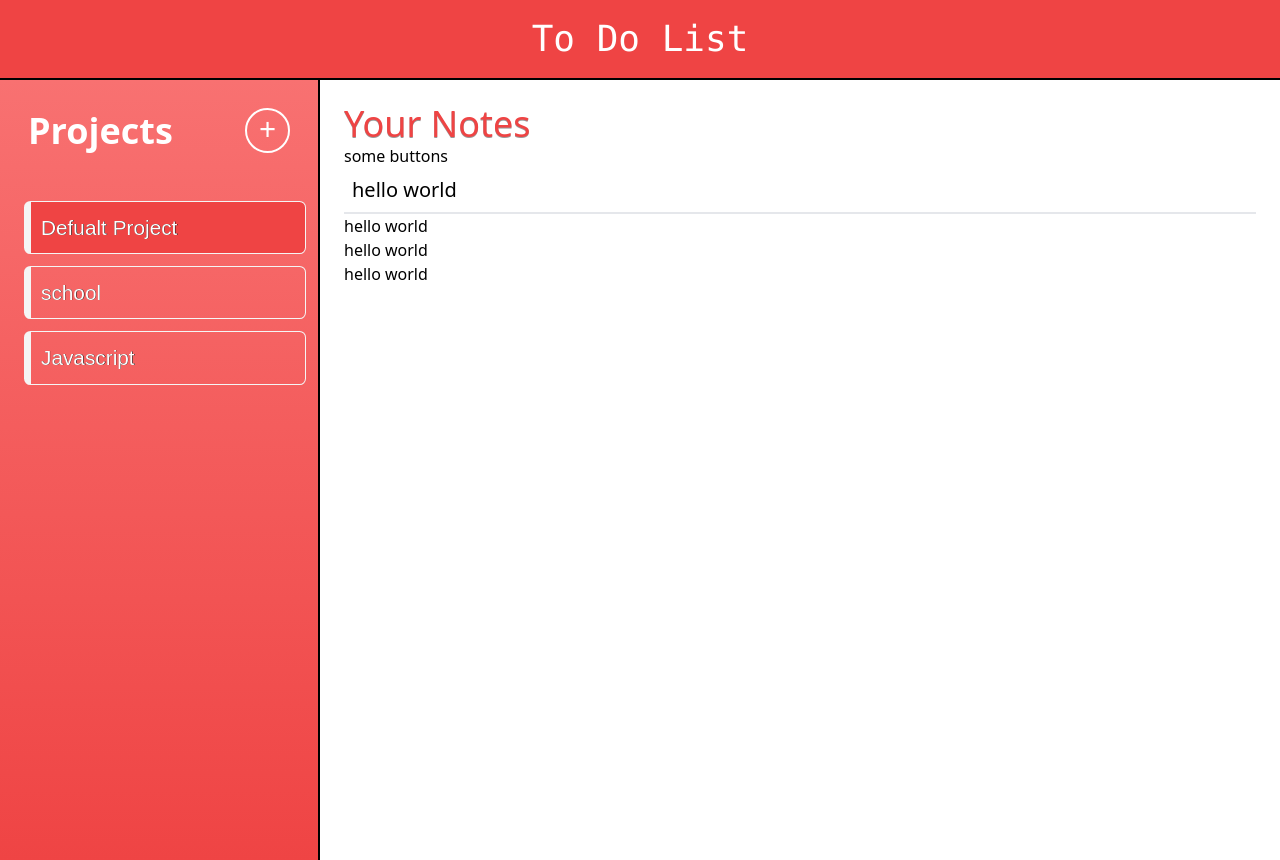
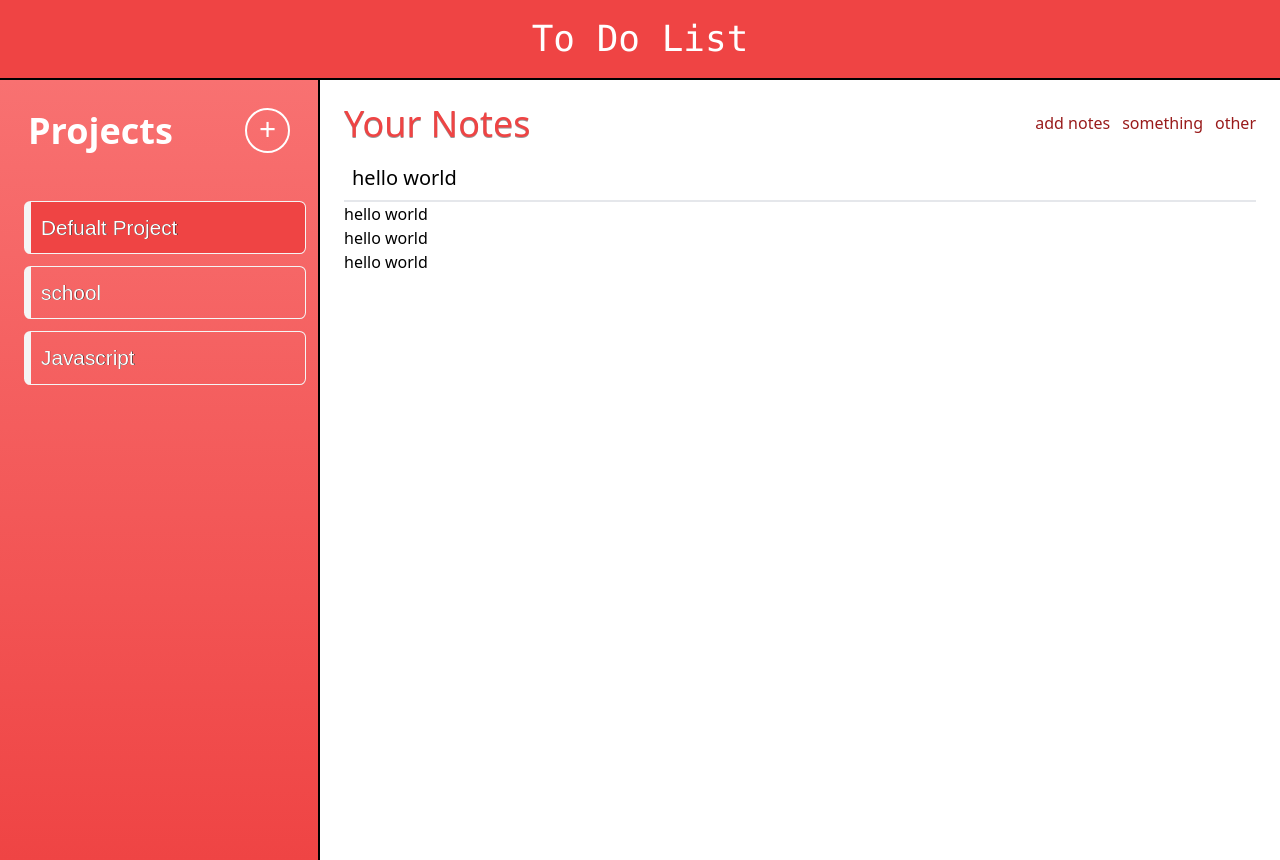
Before and after one commit to Mokhtar25/ToDoList, a website built with webpack: page src/index.html in a window 1280 px wide. Built offline with nearby package versions, Linux system fonts and the light colour scheme.

Commit message:
adding title transtion

```diff
--- a/src/index.html
+++ b/src/index.html
@@ -45,17 +45,24 @@
             </div>
 
         </sidebar>
-        <main class="bg-white col-span-3 p-6">
-            <div>
+        <main class="bg-white col-span-3 p-6 flex flex-col gap-3">
+           <div class="flex justify-between items-center">
                 <h1 class="text-red-500 text-4xl  [text-shadow:_0_1px_0_rgb(0_0_0_/_40%)] ">Your Notes</h1>
-                <ul>
-                    some buttons
+                <ul class="flex gap-3 group">
+                    <li class=" link cursor-pointer text-red-800 inline-block hover:text-red-500 h-fit active:text-white
+                        after:scale-0 after:block after:border-b-2 after:border-red-200 after:transition-transform after:ease-in-out after:duration-500 after:origin-[100%_50%] hover:after:scale-100">add notes</li>
+
+                    <li class=" link cursor-pointer text-red-800 inline-block hover:text-red-500 h-fit active:text-white
+                        after:scale-0 after:block after:border-b-2 after:border-red-200 after:transition-transform after:ease-in-out after:duration-500 after:origin-[100%_50%] hover:after:scale-100">something</li>
+
+                    <li class=" link cursor-pointer text-red-800 inline-block hover:text-red-500 h-fit active:text-white
+                        after:scale-0 after:block after:border-b-2 after:border-red-200 after:transition-transform after:ease-in-out after:duration-500 after:origin-[100%_50%] hover:after:scale-100">other</li>
                 </ul>
             </div>
 
 
             <section>
-                <div class="note  cursor-pointer  border-b-2 border-gray-200 p-2 text-xl duration-100 ease-in">hello world</div>
+                <div class="note cursor-pointer  border-b-2 border-gray-200 p-2 text-xl duration-100 ease-in">hello world</div>
                 <div class="note">hello world</div>
                 <div class="note">hello world</div>
                 <div class="note">hello world</div>
--- a/src/style/style.css
+++ b/src/style/style.css
@@ -4,7 +4,7 @@
 
 *{
     box-sizing: border-box;
-    transition: all 500ms ease-in-out;
+    /* transition: all 500ms ease-in-out; */
 
 }
 :root{ scrollbar-width: none }
@@ -34,10 +34,6 @@ sidebar{
 
 }
 
-
-
-
-
 .project_item {
     color: white;
     text-align: left;
```
Also changed, not shown: src/style/output.css.
